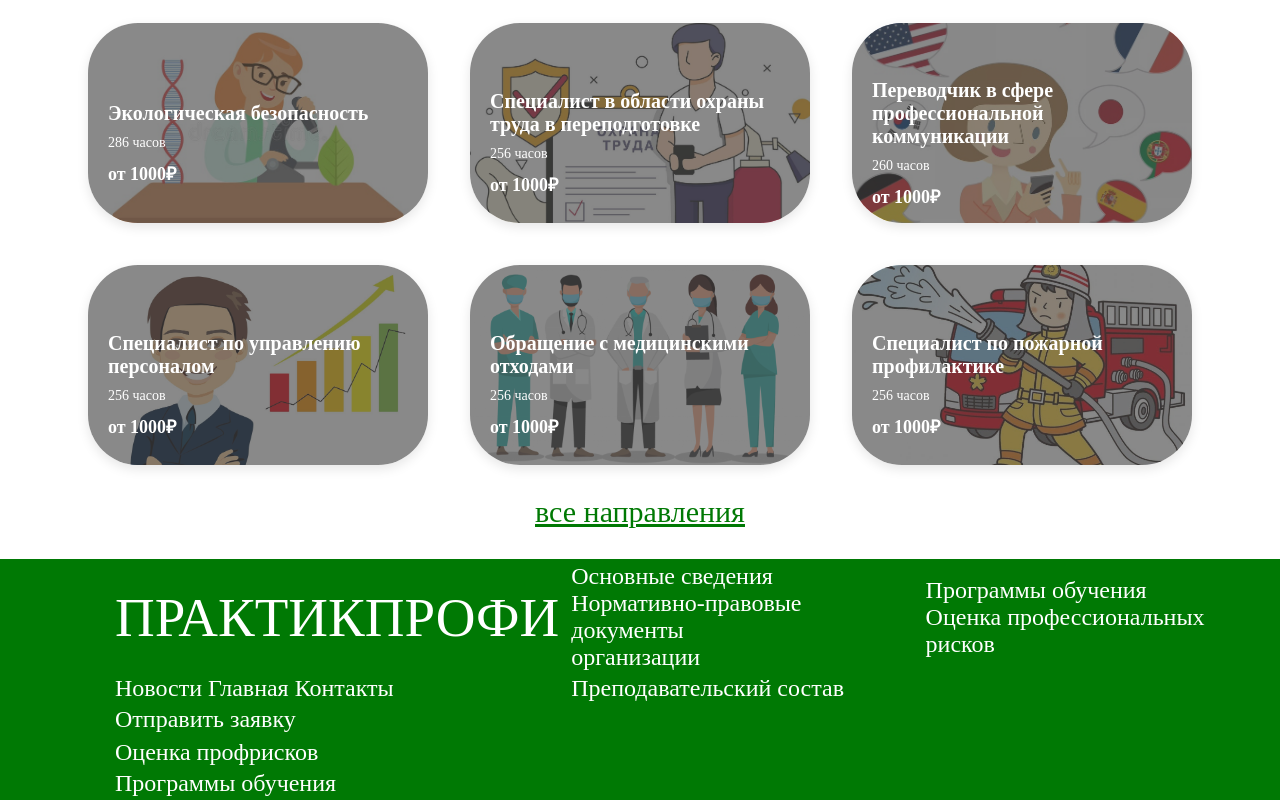
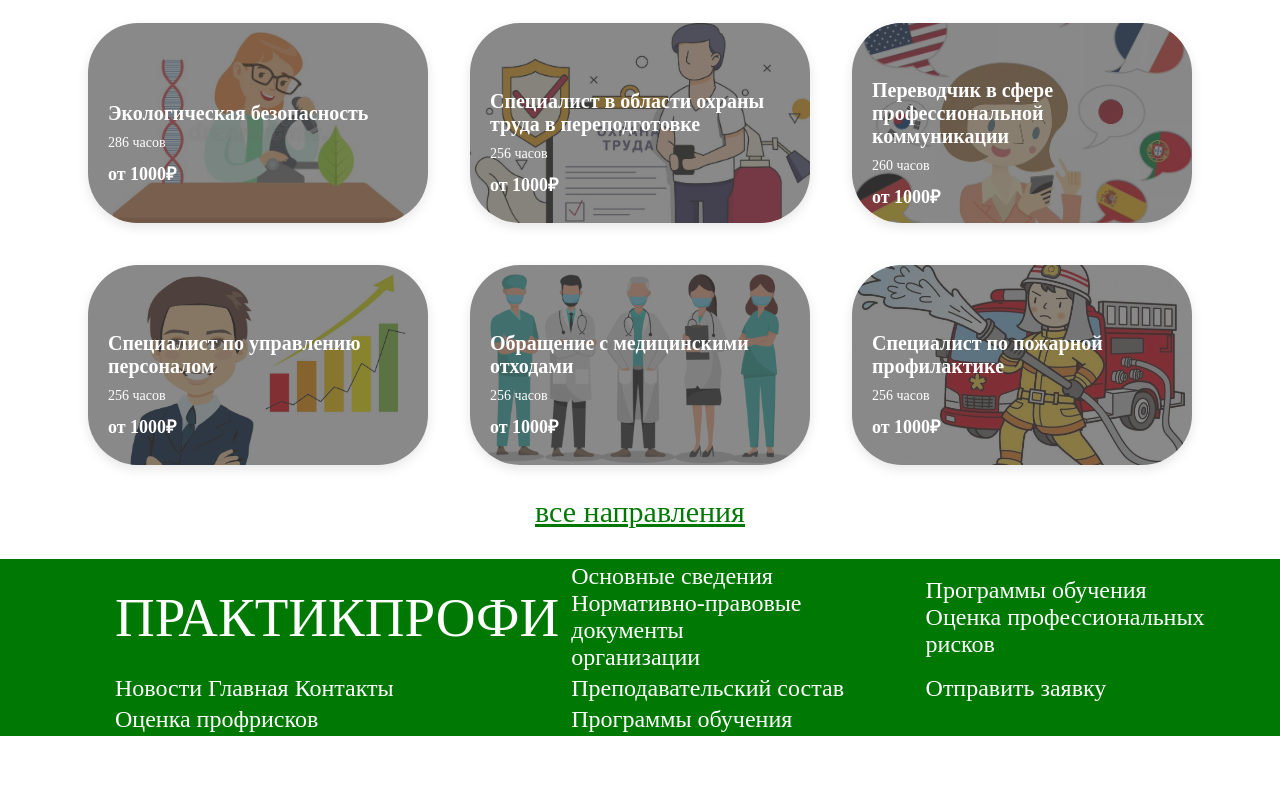
Before and after one commit to PolinkaMalinkaOne1111/practicsite, a plain HTML site: page index.html in a window 1280 px wide. Shown: the part 2350-3150 px from the top of the page. After the commit the page ends 3086 px from the top, so only its background shows below. Drawn offline with nearby package versions, Linux system fonts and the light colour scheme; a web font is replaced by a local one.

Commit message:
Update index.html

```diff
--- a/index.html
+++ b/index.html
@@ -181,25 +181,14 @@
                 <tr>
                     <td><a>Новости </a> <a>Главная </a> <a>Контакты </a> </td>
                     <td><a>Преподавательский состав</a></td>
-
-                </tr>
-                <tr>
                     <td><a href="za.html">Отправить заявку </a></td>
 
                 </tr>
                 <tr>
+                    <td><a>Оценка профрисков</a></td>
+            <td><a>Программы обучения</a></td>
+                </tr>
 
-                </tr>
-                <tr>
-                    <td><a>Оценка профрисков</a></td>
-
-
-                </tr>
-                <tr>
-
-                    <td><a>Программы обучения</a></td>
-
-                </tr>
             </tbody>
         </table>
 
```
